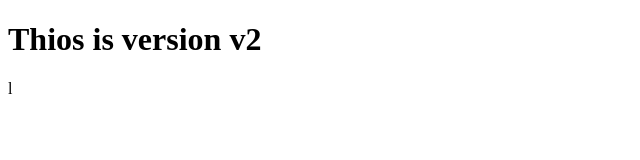
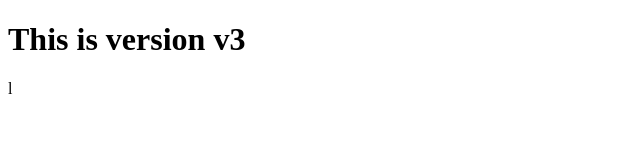
Before and after one commit to abhishek714179/myrepo, a plain HTML site: page index.html in a window 1280 px wide. Shown: the whole page, without its empty margins (0-640 px from the left). Drawn offline with Linux system fonts and the light colour scheme.

Commit message:
This is v3

```diff
--- a/index.html
+++ b/index.html
@@ -6,7 +6,7 @@
     <title>Document</title>
 </head>
 <body>
-    <h1>Thios is version v2
+    <h1>This is version v3
     </h1>
 </body>
 </html>l
```
